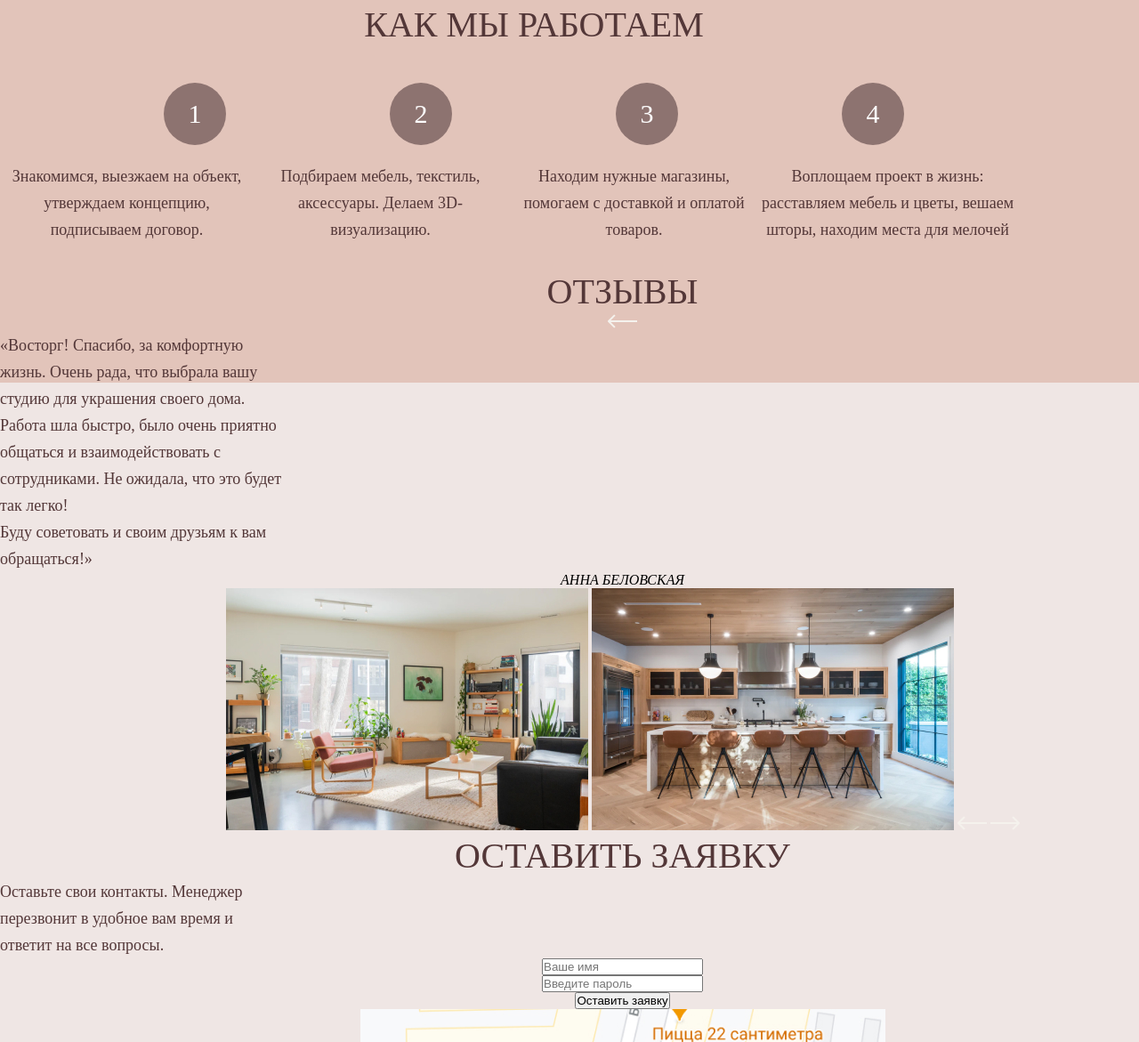
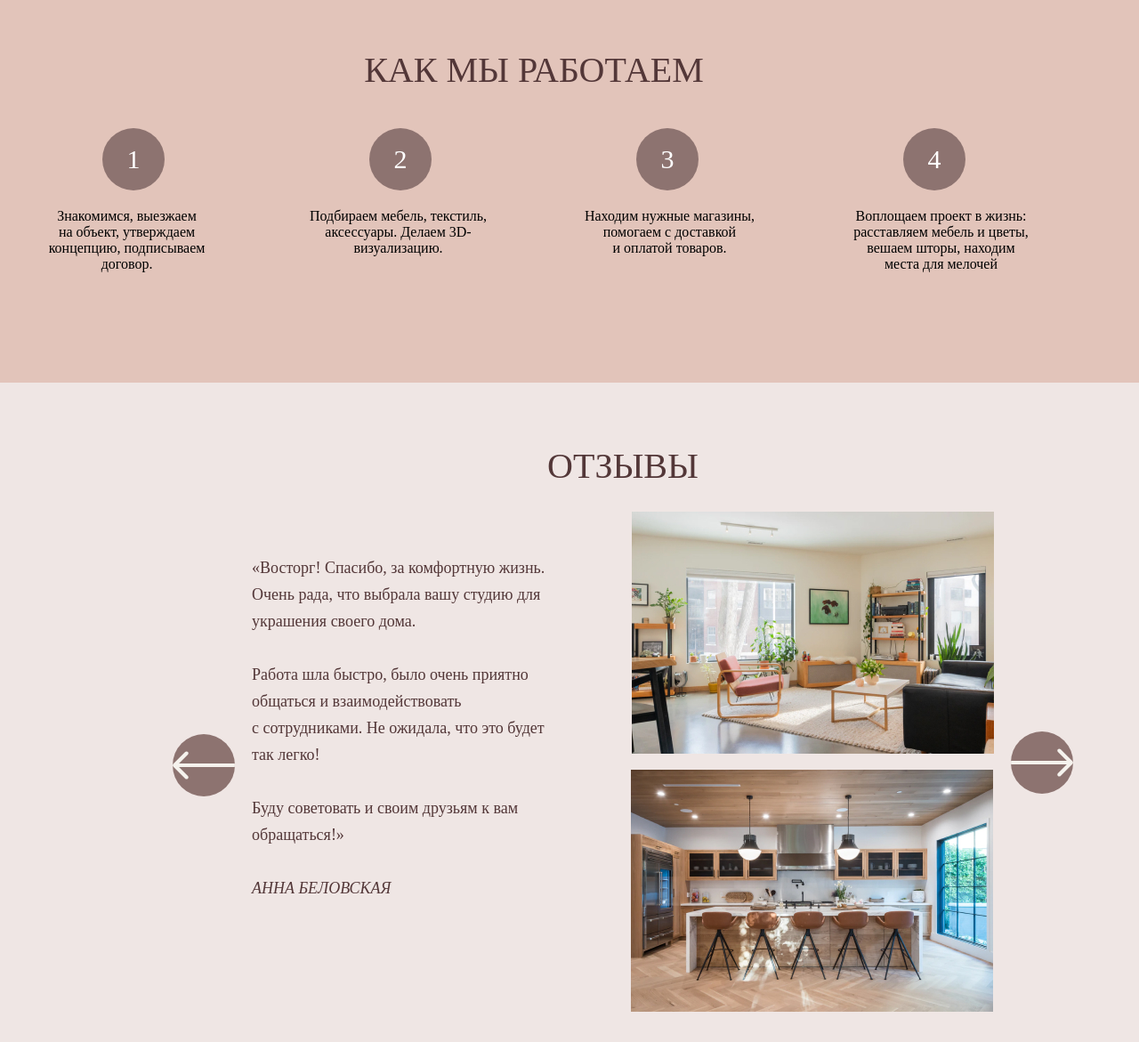
Before and after one commit to is-incognito/Scandi, a plain HTML site: page index.html in a window 1280 px wide. Shown: the part 3801-4972 px from the top of the page at 89% size. Drawn offline with Linux system fonts and the light colour scheme.

Commit message:
Завершил стилизацию
По заданию Марафона "Заверстаю" htmlacademy, необходимо было сделать следующее:
Выполните базовую стилизацию главной страницы макета. В базовую стилизацию входит:

Добавление классов в разметку.
Подключение нестандартных шрифтов.
Описание текстовых параметров для всех элементов:
размер шрифта,
высоту строки,
цвет шрифта,
жирность шрифта,
гарнитура (название шрифта),
другие текстовые параметры, если требуется по макету.
Описание фоновых параметров (фоновый цвет).
Создайте файл style.css и работайте в нём. Не забудьте подключить его в файл index.html и отправить изменения на Гитхаб.

```diff
--- a/index.html
+++ b/index.html
@@ -90,6 +90,7 @@
              с клиентами и точно знает,
              как обустроить дом так, чтобы вам понравилось.</p>
         </div>
+    </div>
         <div class="we_work">
             <h2>КАК МЫ РАБОТАЕМ</h2>
                 <ul class="we_work_ul">
@@ -99,42 +100,47 @@
                 <li>4</li>
             </ul>
         <div class="we_work_center">
-            <p>Знакомимся, выезжаем
-                на объект, утверждаем концепцию, подписываем договор.</p>
-            <p>Подбираем мебель, текстиль, аксессуары. Делаем 3D-
+            <p>Знакомимся, выезжаем <br>
+                на объект, утверждаем  <br> концепцию, подписываем <br> договор.</p>
+            <p>Подбираем мебель, текстиль, <br> аксессуары. Делаем 3D- <br>
                 визуализацию.</p>
-            <p>Находим нужные магазины, помогаем с доставкой
+            <p>Находим нужные магазины, <br> помогаем с доставкой <br>
                 и оплатой товаров.</p>
-            <p>Воплощаем проект в жизнь:
-                расставляем мебель и цветы, вешаем шторы, находим места для мелочей</p>
+            <p>Воплощаем проект в жизнь: <br>
+                расставляем мебель и цветы, <br> вешаем шторы, находим <br> места для мелочей</p>
         </div>
-    </div>
+        </div>
+        <div class="reviews">
             <h2>ОТЗЫВЫ</h2>
-              <a href="#"><img src="img/Arrow_2.svg" alt="Arrow 2"></a>
-             <blockquote>
-            <p>«Восторг! Спасибо, за комфортную жизнь.
-            Очень рада, что выбрала вашу студию для украшения своего дома. <br>
-            Работа шла быстро, было очень приятно общаться и взаимодействовать
-            с сотрудниками. Не ожидала, что это будет так легко! <br>
-            Буду советовать и своим друзьям к вам обращаться!»</p>
-            </blockquote>
-            <cite>АННА БЕЛОВСКАЯ</cite> <br>
-             <img src="img/reviews_1.jpg" alt="reviews_1">
-             <img src="img/reviews_2.jpg" alt="reviews_2">
-             <a href="#"><img src="img/Arrow_2.svg" alt="влево"></a>
-             <a href="#"><img src="img/Arrow_1.svg" alt="вправо"></a>
+            <!--<a href="#"><img src="img/Arrow_2.svg" alt="Arrow 2"></a>-->
+            <div class="reviews_content"> <a href="#"><img src="img/Arrow_2.svg" class="a_left"  alt="left"></a>
+                <blockquote>
+               <p>«Восторг! Спасибо, за комфортную жизнь. <br>
+               Очень рада, что выбрала вашу студию для <br> украшения своего дома. <br> <br>
+               Работа шла быстро, было очень приятно <br> общаться и взаимодействовать <br>
+               с сотрудниками. Не ожидала, что это будет <br> так легко! <br> <br>
+               Буду советовать и своим друзьям к вам <br> обращаться!» <br> <br> <cite>АННА БЕЛОВСКАЯ</cite></p>
+               </blockquote>
+                <br>
+                <img src="img/reviews_1.jpg" class="reviews_img_1" alt="reviews_1">
+                <img src="img/reviews_2.jpg" class="reviews_img_2" alt="reviews_2">
 
+                <a href="#"><img src="img/Arrow_1.svg" class="a_right" alt="right"></a></div>
+             </div>
+           <div class="request">
             <h2>ОСТАВИТЬ ЗАЯВКУ</h2>
-              <p>Оставьте свои контакты. Менеджер перезвонит
-              в удобное вам время и ответит на все вопросы.</p>
-             <input type="text" placeholder="Ваше имя"> <br>
-             <input type="password" placeholder="Введите пароль"> <br>
-             <input type="submit" value="Оставить заявку"><br>
-             <img src="img/request_1.jpg" alt="Карта с адресом">
+            <p>Оставьте свои контакты. Менеджер перезвонит <br>
+            в удобное вам время и ответит на все вопросы.</p>
+           <input type="text" placeholder="Ваше имя" class="request_name"> <br>
+           <input type="tel" placeholder="Введите телефон" class="request_tel"> <br>
+           <input type="submit" value="Оставить заявку" class="request_submit"><br>
+           <img src="img/request_1.jpg" alt="Карта с адресом">
+        </div>
+
         </article>
     </main>
 
-    <footer class="page-footer">
+    <footer class="page_footer">
         <div class="info_tel">
             +7(981) 857-46-24
         </div>
--- a/stile.css
+++ b/stile.css
@@ -10,6 +10,8 @@ a {
 }*/
 body {
   background: #EFE6E4;
+  width: 1400px;
+  height: 5372px;
 
 }
 .main {
@@ -248,14 +250,18 @@ color: #533738;
 .we_work {
   width: 1200px;
   height: 300px;
-  margin-top: 50px;
+  text-align: center;
+  padding-right: 99px;
+  position: relative;
+  bottom: 376px;
 }
 
 .we_work_ul{
   display: flex;
   flex-wrap: wrap;
-  justify-content: space-evenly;
+  justify-content: space-around;
   margin-top: 40px;
+
   }
 
 .we_work p {
@@ -264,10 +270,12 @@ color: #533738;
   gap: 20px;
   text-align: center;
   display: block;
+
 }
 
 .we_work_center {
   display: flex;
+  justify-content: space-between;
 }
 
 .we_work_ul li{
@@ -289,3 +297,138 @@ color: #533738;
   color: #FFFFFF;
 
 }
+
+.reviews {
+
+  width: 1036px;
+  height: 658px;
+  margin-left: 182px;
+  margin-right: 182px;
+  text-align: center;
+  position: relative;
+  bottom: 231px;
+}
+.reviews blockquote {
+
+  width: 407px;
+  height: 335px;
+  text-align: left;
+  margin-left: 101px;
+  font-family: 'Montserrat';
+font-style: normal;
+font-weight: 400;
+font-size: 18px;
+line-height: 30px;
+color: #533738;
+
+ }
+.a_left,
+.a_right {
+  width: 70px;
+  height: 70px;
+  background: #8D7370;
+  border-radius: 50%;
+  text-align: center;
+  align-items: center;
+  justify-content: center;
+ }
+
+ .a_left {
+  position: relative;
+  top: 276px;
+  right: 471px;
+ }
+
+ .reviews_img_1 {
+  position: relative;
+  left: 456px;
+  bottom: 401px;
+ }
+
+
+ .reviews_img_2 {
+  position: relative;
+  left: 44px;
+  bottom: 111px;
+ }
+
+ .a_right {
+  position: relative;
+  bottom:  356px;
+  left: 60px;
+ }
+
+ .request {
+  position: relative;
+  bottom: 200px;
+  background: #8D7370;
+  width: 1400px;
+  height: 624px;
+
+ }
+ .request h2 {
+   width: 474px;
+  height: 50px;
+  color: #FFFFFF;
+ padding-top: 50px;
+  margin-left: 180px;
+ }
+ .request p {
+   margin-top: 24px;
+  margin-left: 180px ;
+  font-family: 'Montserrat';
+  font-style: normal;
+  font-weight: 400;
+  font-size: 18px;
+  line-height: 30px;
+  color: #FFFFFF;
+  width: 507px;
+  height: 60px;
+ }
+
+ .request_name {
+   width: 508px;
+  height: 35px;
+    color: #ffffff;
+    margin-top: 44px;
+    margin-left: 180px;
+ }
+
+ .request_tel {
+  width: 508px;
+  height: 35px;
+    color: #ffffff;
+    margin-top: 44px;
+    margin-left: 180px;
+ }
+
+ .request_submit {
+  width: 310px;
+  height: 74px;
+  margin-top: 31px;
+  margin-left: 182px;
+ }
+
+ .request img {
+  position: relative;
+  left: 709px;
+  bottom: 455px;
+ }
+.request_name {
+  background-color: transparent;
+  border: none;
+}
+
+.page_footer {
+font-family: 'Montserrat';
+font-style: normal;
+font-weight: 400;
+font-size: 18px;
+line-height: 30px;
+color: #533738;
+display: flex;
+justify-content: space-between;
+padding-right: 100px;
+position: relative;
+   bottom: 185px;
+}
```
